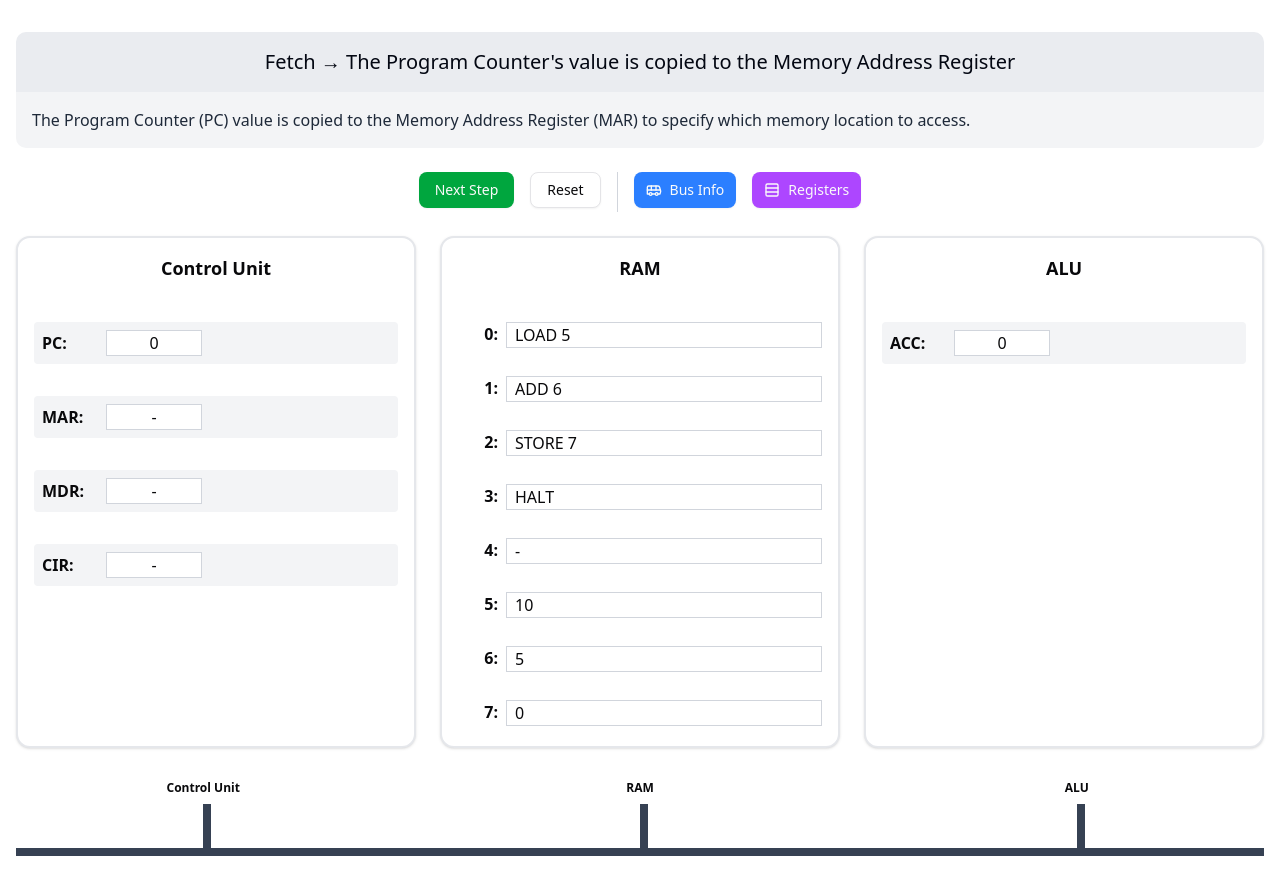
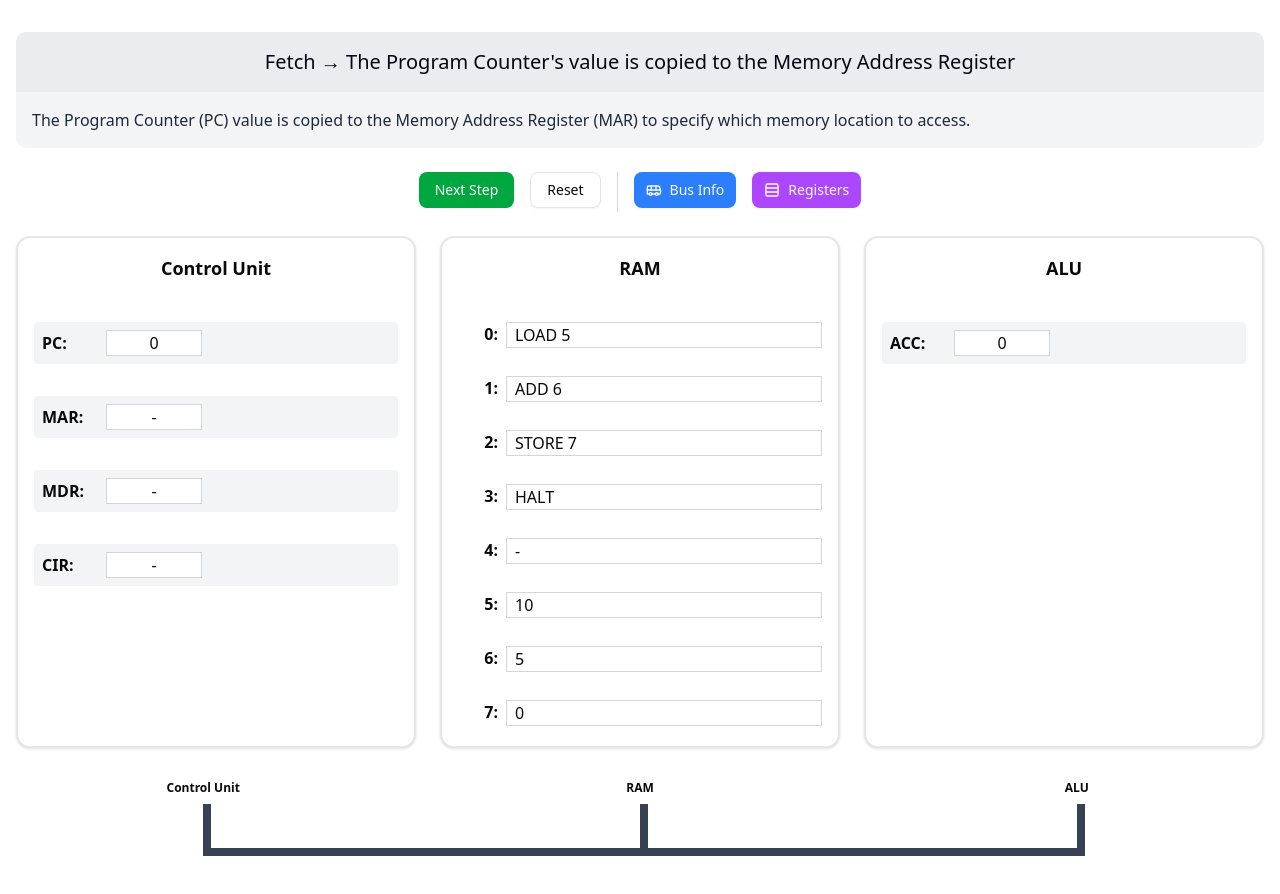
Before and after one commit to varunaditya-plus/Von-Neumann-Simulator, a React (Vite) app: page / in a window 1280 px wide. Shown: the top 894 px of the page. Built offline with nearby package versions, Linux system fonts and the light colour scheme.

Commit message:
Small CSS edits

```diff
--- a/src/components/bus-animation.jsx
+++ b/src/components/bus-animation.jsx
@@ -100,8 +100,9 @@ export function BusAnimation({ busActivity }) {
 
   return (
     <div className="w-full h-full relative">
-      <div className="absolute left-0 right-0 h-2 bg-gray-700 top-1/2 transform -translate-y-1/2"></div>
-
+      <div className="absolute h-2 bg-gray-700 top-1/2 transform -translate-y-1/2"
+          style={{ left: "15%", width: "70.65%" }}>
+      </div>
       <div className="absolute w-2 h-12 bg-gray-700 left-[15%] top-0"></div>
       <div className="absolute w-2 h-12 bg-gray-700 left-[50%] top-0"></div>
       <div className="absolute w-2 h-12 bg-gray-700 left-[85%] top-0"></div>
--- a/src/index.css
+++ b/src/index.css
@@ -134,3 +134,7 @@
 * {
   scrollbar-width: none;
 }
+
+*::selection {
+  background: #c9cdd45f;
+}
```
